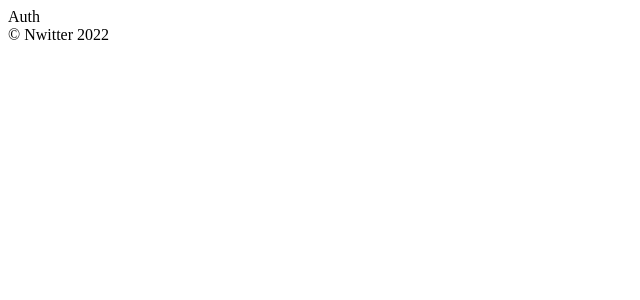
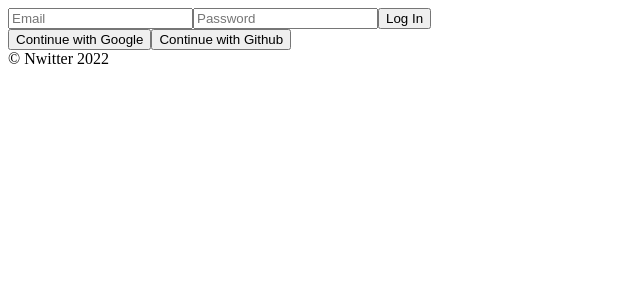
Before and after one commit to Steve-Jeong/nwitter2, a React (Create React App) app: page /#/ in a window 1280 px wide. Shown: the top 300 px of the page, without its empty margins (0-640 px from the left). Built offline with nearby package versions, Linux system fonts and the light colour scheme; no server answers.

Commit message:
#2.1 Login For part One

```diff
--- a/src/routes/Auth.js
+++ b/src/routes/Auth.js
@@ -1,4 +1,49 @@
-import React from 'react';
+import React, { useState } from 'react';
 
-const Auth = () => <span>Auth</span>
+const Auth = () => {
+  const [email, setEmail] = useState('')
+  const [password, setPassword] = useState('')
+  const onChange = (e) => {
+    const {target : {name, value}} = e
+    if(name === 'email') {
+      setEmail(value)
+      console.log(value)
+    }
+    if(name === 'password') {
+      setPassword(value)
+      console.log(value)
+    }
+  }
+  const onSubmit = (e) => {
+    e.preventDefault();
+  }
+  return (
+    <div>
+      <form onSubmit={onSubmit}>
+        <input
+          name='email'
+          ype='text'
+          placeholder='Email'
+          required
+          value={email}
+          onChange={onChange}
+        />
+        <input
+          name='password'
+          type='password'
+          placeholder='Password'
+          required
+          value={password}
+          onChange={onChange}
+        />
+        <input type='submit' value='Log In' />
+      </form>
+      <div>
+        <button>Continue with Google</button>
+        <button>Continue with Github</button>
+      </div>
+    </div>
+  )
+}
+
 export default Auth;
```
